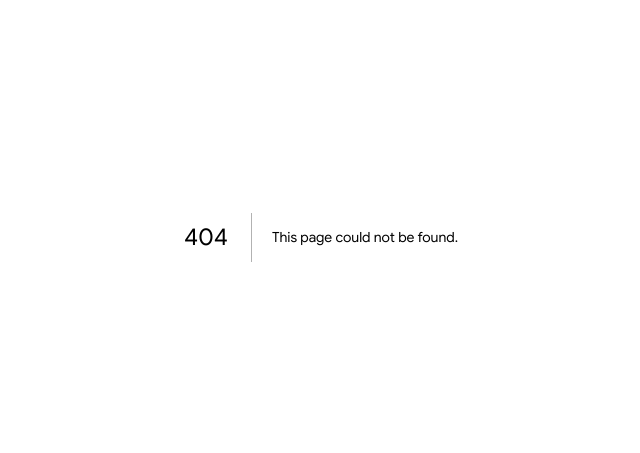
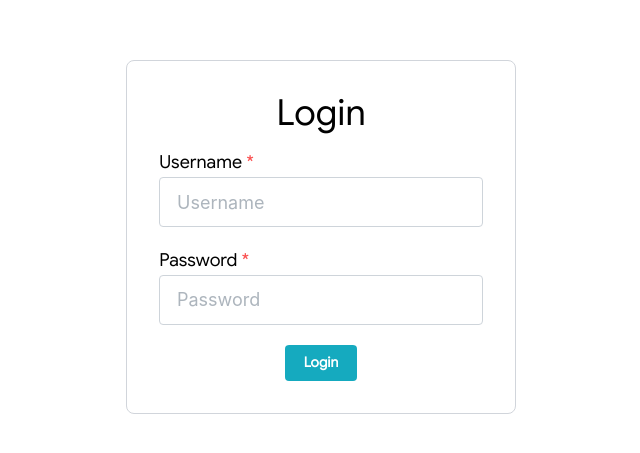
Before and after one commit to dnc-manhdung/gpt-context, a Next.js app: page /login in a window 1280 px wide. Before the commit this address had no page. Shown: the part 163-616 px from the top of the page, without its empty margins (319-959 px from the left). Built offline with nearby package versions, Linux system fonts and the light colour scheme.

Commit message:
feat: login page

```diff
--- a/src/app/components/demo.tsx
+++ /dev/null
@@ -1,43 +0,0 @@
-import { Group, Button, MantineProvider, createTheme, Box } from '@mantine/core'
-
-const theme = createTheme({
-  colors: {
-    'ocean-blue': [
-      '#7AD1DD',
-      '#5FCCDB',
-      '#44CADC',
-      '#2AC9DE',
-      '#1AC2D9',
-      '#11B7CD',
-      '#09ADC3',
-      '#0E99AC',
-      '#128797',
-      '#147885'
-    ],
-    'bright-pink': [
-      '#F0BBDD',
-      '#ED9BCF',
-      '#EC7CC3',
-      '#ED5DB8',
-      '#F13EAF',
-      '#F71FA7',
-      '#FF00A1',
-      '#E00890',
-      '#C50E82',
-      '#AD1374'
-    ]
-  }
-})
-
-export default function Demo() {
-  return (
-    <MantineProvider theme={theme}>
-      <Group>
-        <Box color="ocean-blue">Ocean blue button</Box>
-        <Button size="xs" color="bright-pink" variant="filled">
-          Bright pink button
-        </Button>
-      </Group>
-    </MantineProvider>
-  )
-}
--- /dev/null
+++ b/src/app/login/page.tsx
@@ -0,0 +1,64 @@
+'use client'
+
+import { Button, Center, TextInput } from '@mantine/core'
+import { useForm } from '@mantine/form'
+import { useState } from 'react'
+
+interface LoginFormValues {
+  username: string
+  password: string
+}
+
+const Page = () => {
+  const loginForm = useForm<LoginFormValues>({
+    mode: 'uncontrolled',
+    initialValues: {
+      username: '',
+      password: ''
+    },
+    validate: {
+      username: (value) => (value ? null : 'Username cannot be blank'),
+      password: (value) => (value ? null : 'Password cannot be blank')
+    }
+  })
+
+  const [submittedValues, setSubmittedValues] = useState<
+    typeof loginForm.values | null
+  >(null)
+
+  return (
+    <Center className="w-screen h-screen">
+      <Center className="border border-gray-300 rounded-lg p-8 flex flex-col gap-4">
+        <span className="text-4xl">Login</span>
+        <form
+          onSubmit={loginForm.onSubmit(setSubmittedValues)}
+          className="flex flex-col items-center"
+        >
+          <TextInput
+            {...loginForm.getInputProps('username')}
+            key={loginForm.key('username')}
+            label="Username"
+            placeholder="Username"
+            size="lg"
+            withAsterisk
+          />
+          <TextInput
+            {...loginForm.getInputProps('password')}
+            key={loginForm.key('password')}
+            label="Password"
+            placeholder="Password"
+            size="lg"
+            withAsterisk
+            mt="lg"
+            width={400}
+          />
+          <Button type="submit" mt="lg">
+            Login
+          </Button>
+        </form>
+      </Center>
+    </Center>
+  )
+}
+
+export default Page
```
